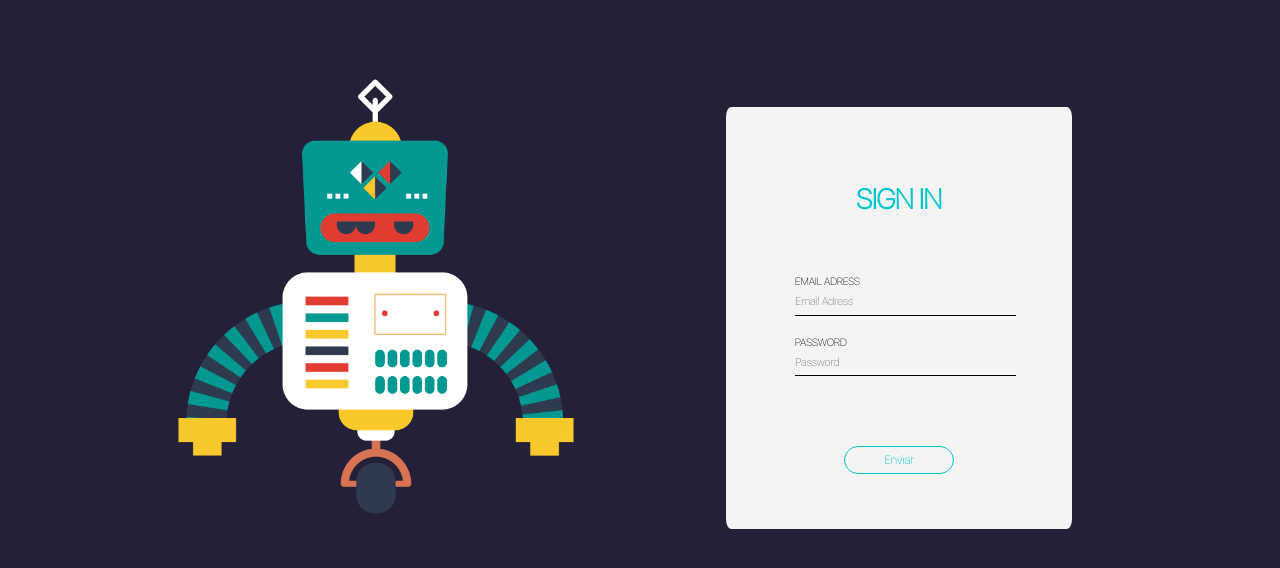
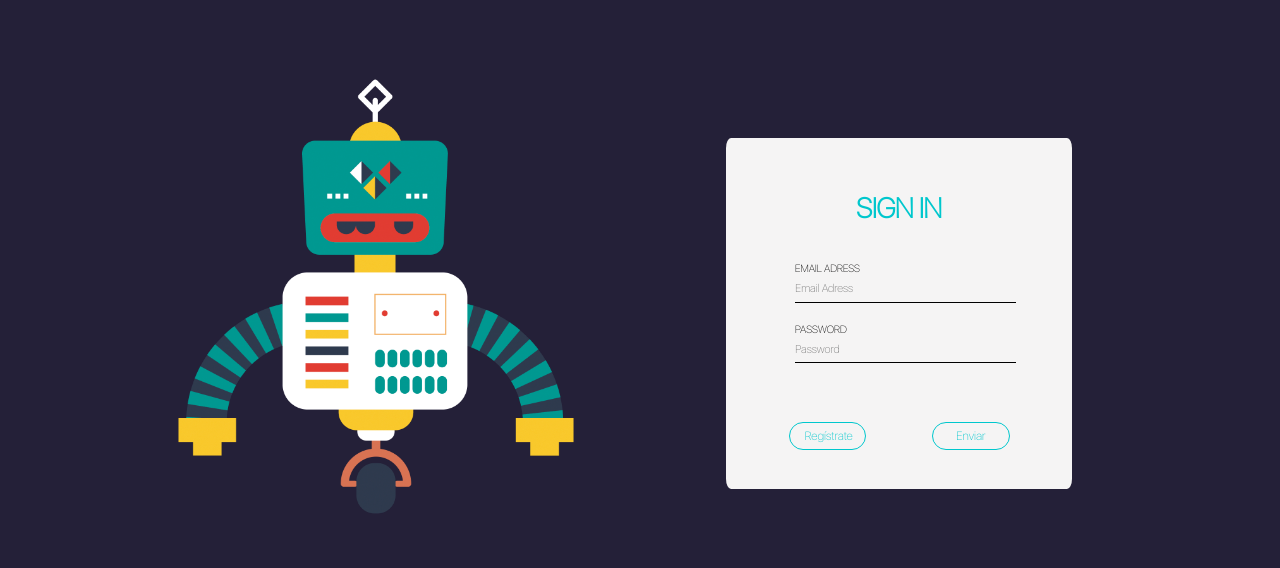
Before and after one commit to WarGreyGon/ArduCreatorBlock-Deprecated, a website: page index.html in a window 1280 px wide. Shown: the part 88-656 px from the top of the page. Drawn offline with nearby package versions, Linux system fonts and the light colour scheme.

Commit message:
Register button

```diff
--- a/css/index.css
+++ b/css/index.css
@@ -60,14 +60,14 @@ body{
     -moz-border-radius: 5px 10px;
     background-color: #F5F4F4;
     font-family: SFNSDisplayThin;
-    margin-top: 3%;
+    margin-top: 6%;
 }
 .blueTitle{
     color: #00C7CD;
     font-size: 200%;
     font-weight: 800;
     text-align: center;
-    margin-top: 35%;
+    margin-top: 25%;
     margin-bottom: 15%;
 }
 @media only screen and (max-width: 768px) {
@@ -103,15 +103,23 @@ input:disabled{
     -webkit-border-radius: 40px;  /*Safari*/
     -moz-border-radius: 40px;
     border: 1px solid #00C7CD;
-    padding: 2% 15%;
+    padding-top: 2%;
+    padding-bottom: 2%;
+    width:35%;
     font-size: 85%;
     color: #00C7CD;
     background-color: transparent;
 }
-.marginTopBot25{
-    margin-top: 25%;
-    margin-bottom: 25%;
+@media only screen and (max-width: 920px) {
+    .button{width:45%;}
 }
-button :hover{
-    background-color:grey;
+.paddingTopBot20{
+    padding-top: 20%;
+    padding-bottom: 30%;
 }
+.signin{
+    float:right;
+}
+.signup{
+    float:left;
+}
--- a/index.html
+++ b/index.html
@@ -22,7 +22,7 @@
         <div id="formBox" class="col-sm-4 col-sm-offset-1">
             <form class="padLeftRight20">
                 <h2 class="blueTitle">SIGN IN</h2>
-                <div class="marginTopBot25">
+                <div id="formContent">
                     <div class="form-group">
                         <label class="label">EMAIL ADRESS</label>
                         <input class="input" type="text" placeholder="Email Adress" name="email"/>
@@ -31,7 +31,10 @@
                         <label class="label">PASSWORD</label>
                         <input class="input" type="password" placeholder="Password" name="password"/>
                     </div>
-                    <button type="submit" class="col-sm-6 col-sm-offset-3 marginTopBot25 button">Enviar</button>
+                    <div class=" paddingTopBot20">
+                        <button class="col-sm-6 button signup">Regístrate</button>
+                        <button type="submit" class="col-sm-6 button signin">Enviar</button>
+                    </div>
                 </div>
             </form>
         </div>
```
